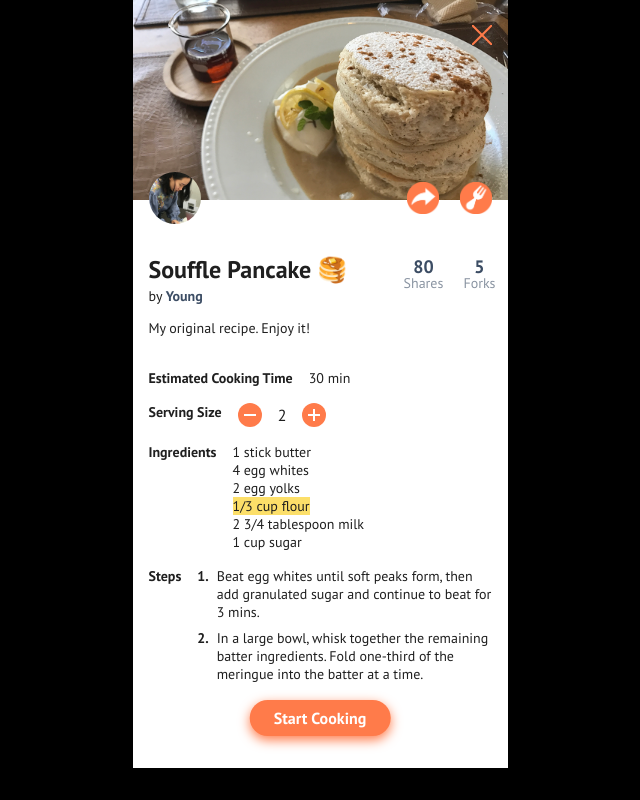
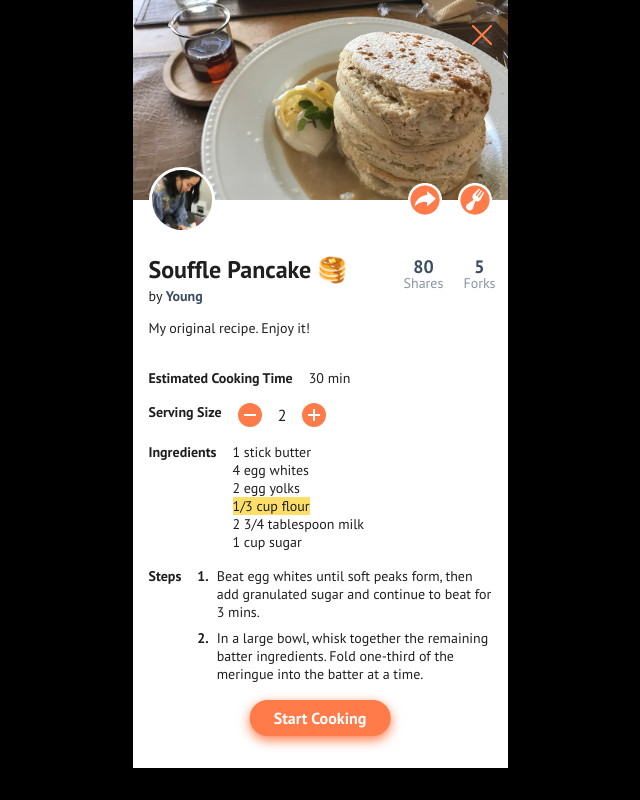
Before and after one commit to jayolee/forkie, a React (Create React App) app: page / in a window 1280 px wide. Both pictures are taken after a click on the element 640 px from the left and 135 px from the top of the page. Shown: the whole page, without its empty margins (320-960 px from the left). Built offline with nearby package versions, Linux system fonts and the light colour scheme.

Commit message:
icon borders

```diff
--- a/src/App.scss
+++ b/src/App.scss
@@ -889,7 +889,7 @@ img, input, textarea {
 .sharebtn{
     flex-direction: row-reverse;
     img{
-        width:32px;
+        width:34px;
         cursor: pointer;
     }
 }
@@ -916,9 +916,10 @@ img, input, textarea {
             flex-direction: row;
             align-items: center;
             img{
-                width: 52px;
-                height: 52px;
-                border-radius: 30px;
+                width: 66px;
+                height: 66px;
+                border-radius: 34px;
+                border: 3px solid #fff;
                 }
         }
         .dots{
--- a/src/recipeView.js
+++ b/src/recipeView.js
@@ -85,7 +85,7 @@ class RecipeV extends Component {
         </div>
 
       <div className = "mainContent recipe">
-        <div className = "topbar" style={{transform:"translateY(-32px)", height: "40px"}}>
+        <div className = "topbar" style={{transform:"translateY(-30px)", height: "40px"}}>
           <div className = "profile">
             <img src= {profile} />
           </div>
@@ -95,7 +95,7 @@ class RecipeV extends Component {
 
           <div className = "sharebtn" style ={{display:"flex", alignItems: "center"}}>
               <img src ={fork} onClick = {this.props.forkset.bind(this)}/>
-               <img src= {share}  onClick = {(ev)=>{this.props.share(1)}} style={{marginRight: "21px"}} />
+               <img src= {share}  onClick = {(ev)=>{this.props.share(1)}} style={{marginRight: "16px"}} />
           </div>
         </div>
 
```
Also changed, not shown: src/images/fork2.png, src/images/share1.png.
